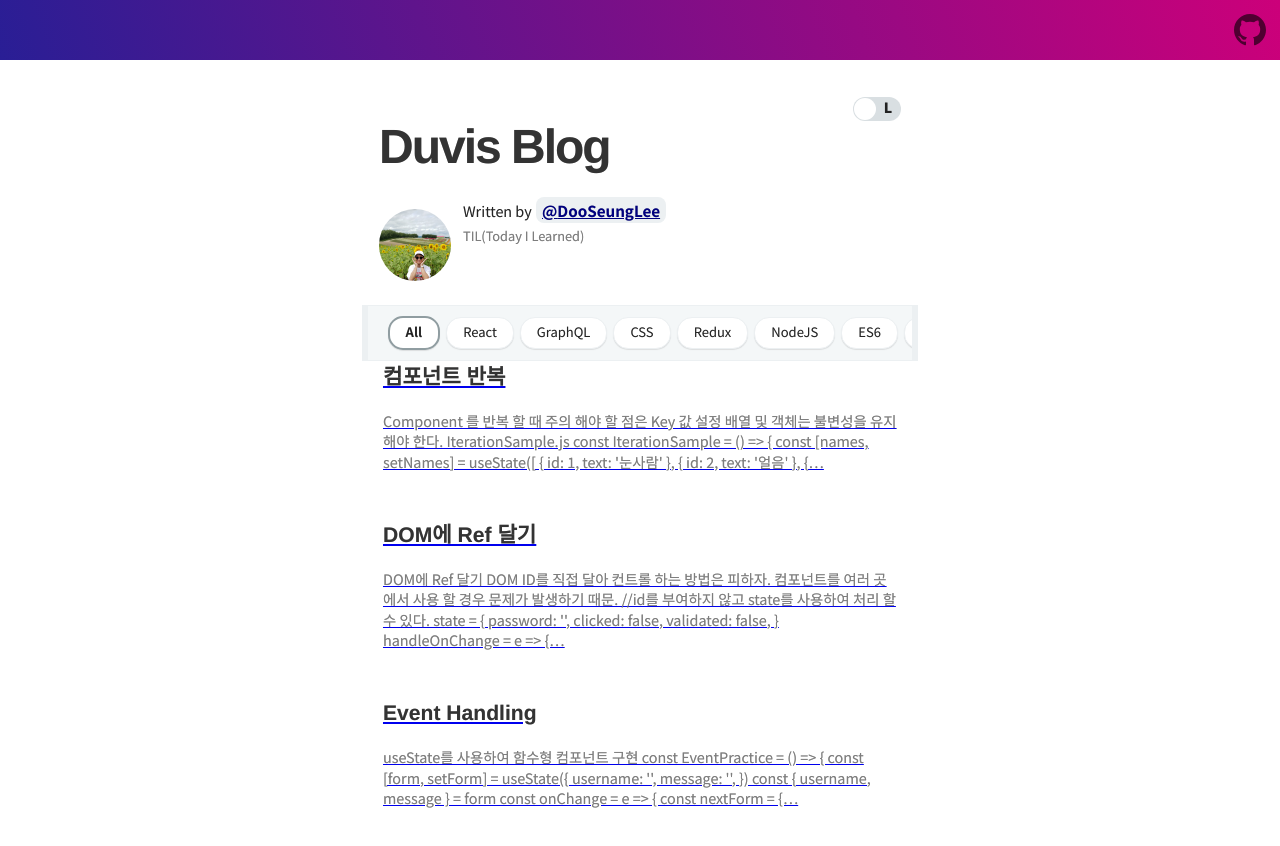
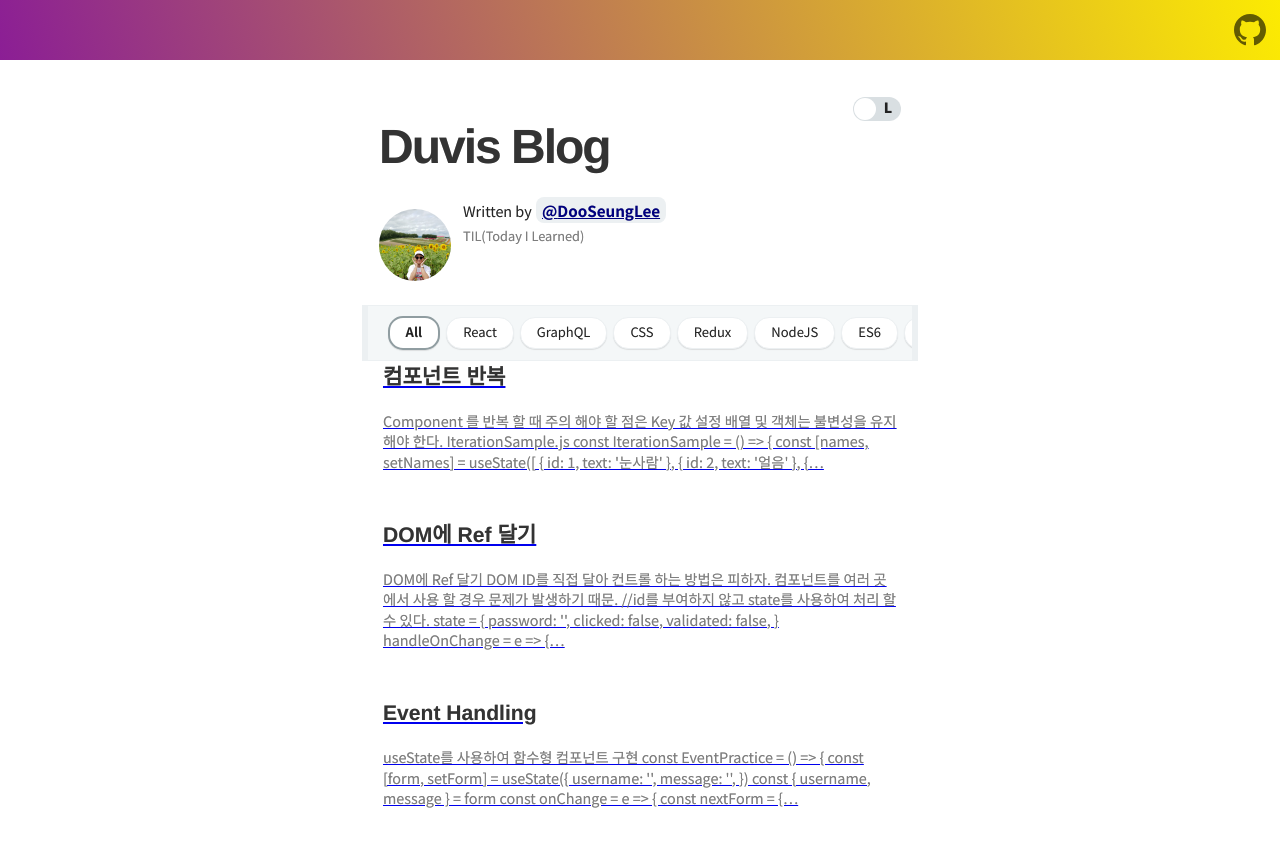
Before and after one commit to leedoseung/DuvisBlog, a Gatsby site: page / in a window 1280 px wide. Shown: the top 846 px of the page. Built offline with nearby package versions, Linux system fonts and the light colour scheme; Gatsby itself is replaced by a stand-in of ours; some packages are replaced by stand-ins of ours; what typography-theme-github would draw is missing.

Commit message:
그라디에이션 컬럼 변경

```diff
--- a/src/styles/variables.scss
+++ b/src/styles/variables.scss
@@ -1,5 +1,5 @@
 // app
-$theme-gradient: linear-gradient(72deg, #291e95, #cc007a);
+$theme-gradient: linear-gradient(72deg, #8b1e95, #fceb02);
 $top-header-text-color: #fff;
 
 /**
```
